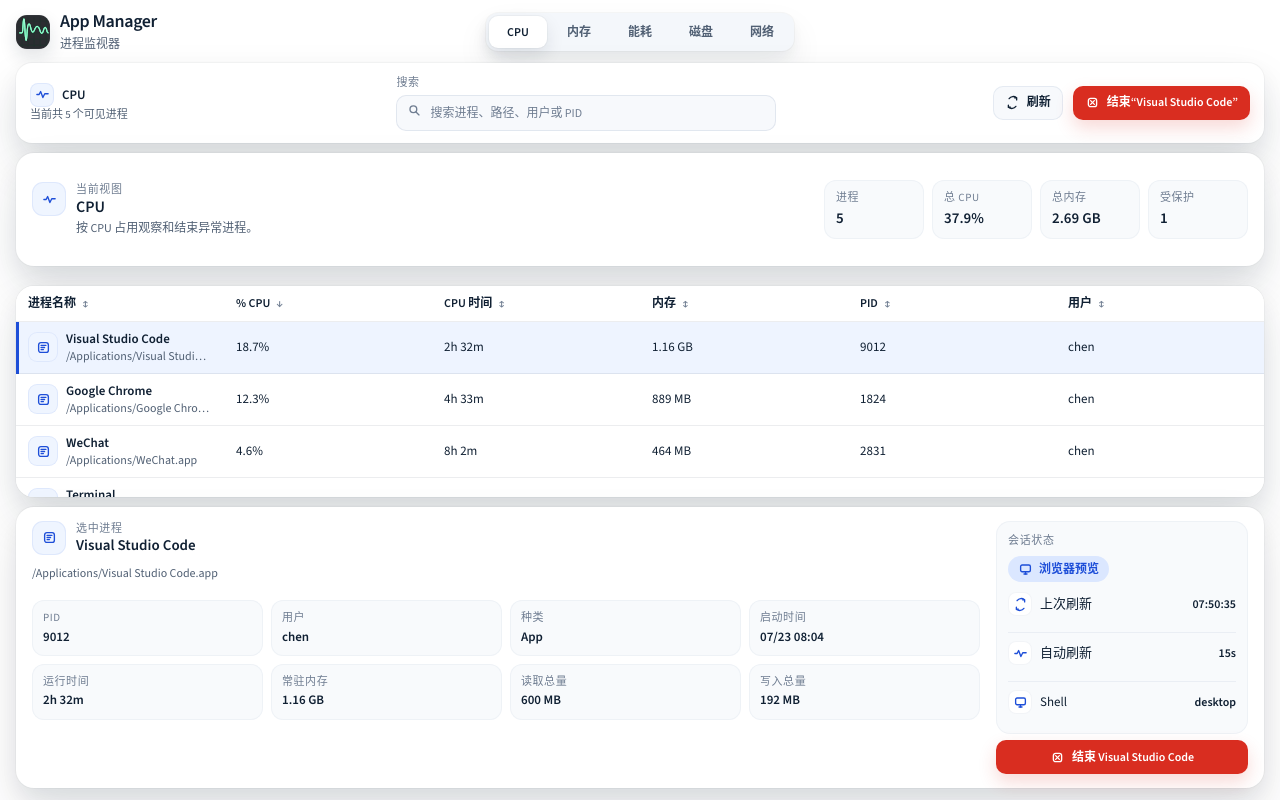
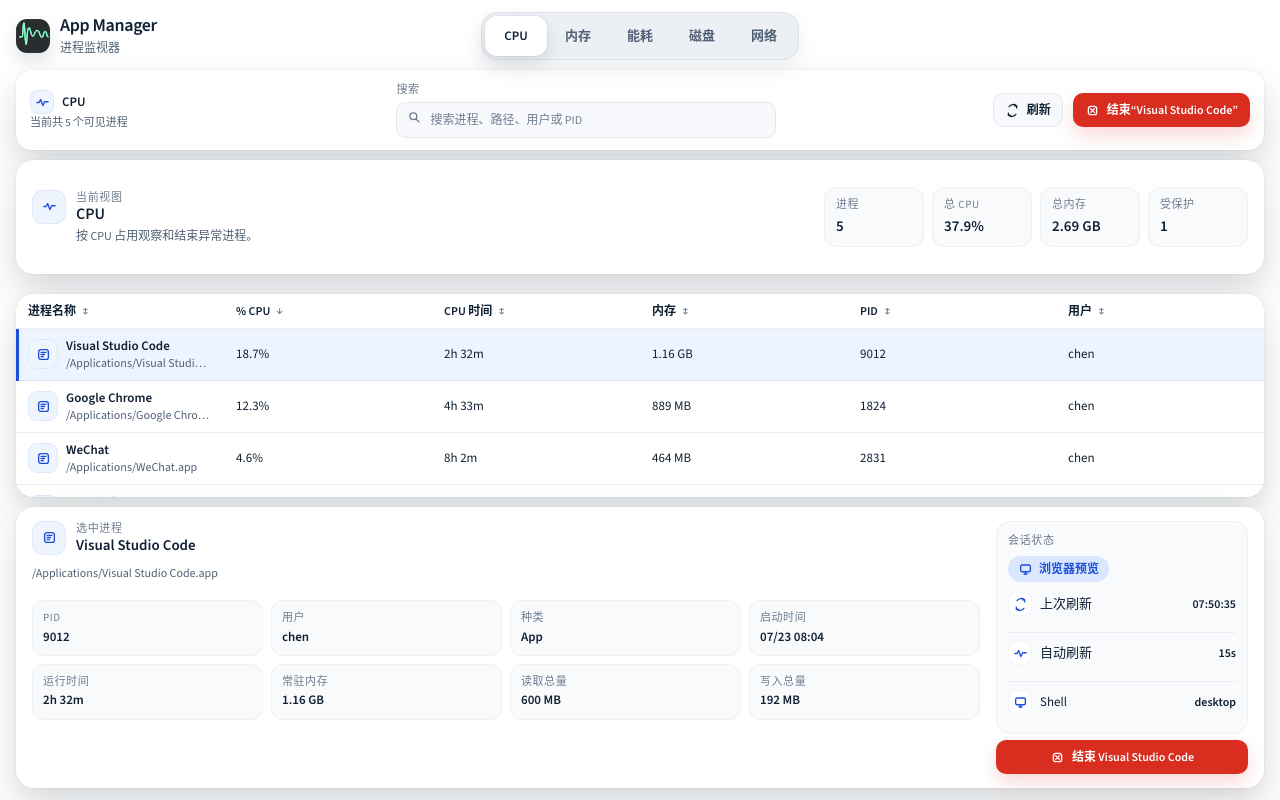
Before and after one commit to ZhcChen/App-Manager, a React (Vite) app in the folder desktop/: page / in a window 1280 px wide. Built offline with nearby package versions, Linux system fonts and the light colour scheme.

Commit message:
style(desktop): animate segmented view tabs

```diff
--- a/desktop/src/App.tsx
+++ b/desktop/src/App.tsx
@@ -1,4 +1,4 @@
-import { useEffect, useMemo, useState } from "react";
+import { useEffect, useMemo, useState, type CSSProperties } from "react";
 import appManagerMarkUrl from "@app-manager/brand/logo/app-manager-mark.svg";
 import {
   ActivityIcon,
@@ -142,6 +142,13 @@
     return filteredItems.reduce((sum, item) => sum + item.memoryBytes, 0);
   }, [filteredItems]);
 
+  const viewTabsStyle = useMemo(() => {
+    return {
+      "--tab-count": String(PROCESS_VIEW_ORDER.length),
+      "--tab-active-index": String(PROCESS_VIEW_ORDER.indexOf(activeView))
+    } as CSSProperties;
+  }, [activeView]);
+
   const handleConfirmTerminate = async () => {
     if (!target) {
       return;
@@ -167,7 +174,8 @@
             </div>
           </div>
 
-          <nav className="view-tabs" aria-label="监视视图">
+          <nav className="view-tabs" aria-label="监视视图" style={viewTabsStyle}>
+            <span className="view-tabs__indicator" aria-hidden="true" />
             {PROCESS_VIEW_ORDER.map((view) => (
               <button
                 key={view}
--- a/desktop/src/styles/base.css
+++ b/desktop/src/styles/base.css
@@ -160,14 +160,37 @@
 }
 
 .view-tabs {
-  display: inline-flex;
+  position: relative;
+  display: grid;
+  grid-template-columns: repeat(5, minmax(0, 1fr));
   align-items: center;
-  gap: 3px;
-  padding: 3px;
+  gap: 0;
+  width: min(100%, 468px);
+  padding: 4px;
   justify-self: center;
+  border-radius: 16px;
+  background: #eceff4;
+  box-shadow:
+    inset 0 0 0 1px rgba(147, 164, 191, 0.16),
+    0 10px 22px rgba(16, 32, 51, 0.06);
+}
+
+.view-tabs__indicator {
+  position: absolute;
+  top: 4px;
+  bottom: 4px;
+  left: 4px;
+  width: calc((100% - 8px) / var(--tab-count));
   border-radius: 12px;
-  background: #f4f7fb;
-  box-shadow: var(--shadow-float-soft);
+  background: #ffffff;
+  box-shadow:
+    0 0 0 1px rgba(16, 32, 51, 0.04),
+    0 8px 18px rgba(16, 32, 51, 0.1);
+  transform: translateX(calc(var(--tab-active-index) * 100%));
+  transition:
+    transform 220ms cubic-bezier(0.22, 1, 0.36, 1),
+    box-shadow 180ms ease;
+  pointer-events: none;
 }
 
 .view-tabs button,
@@ -178,21 +201,24 @@
 }
 
 .view-tabs button {
-  min-width: 58px;
-  min-height: 32px;
-  padding: 0 12px;
-  border-radius: 9px;
+  position: relative;
+  z-index: 1;
+  min-width: 0;
+  min-height: 40px;
+  padding: 0 18px;
+  border-radius: 12px;
   color: var(--color-text-secondary);
   font-weight: 600;
-  font-size: var(--font-size-xs);
+  font-size: var(--font-size-sm);
+  transition: color 160ms ease;
 }
 
 .view-tabs button.is-active {
-  background: #ffffff;
   color: var(--color-text-primary);
-  box-shadow:
-    0 0 0 1px rgba(16, 32, 51, 0.03),
-    0 8px 18px rgba(16, 32, 51, 0.1);
+}
+
+.view-tabs button:hover:not(.is-active) {
+  color: #334155;
 }
 
 .monitor-toolbar {
```
